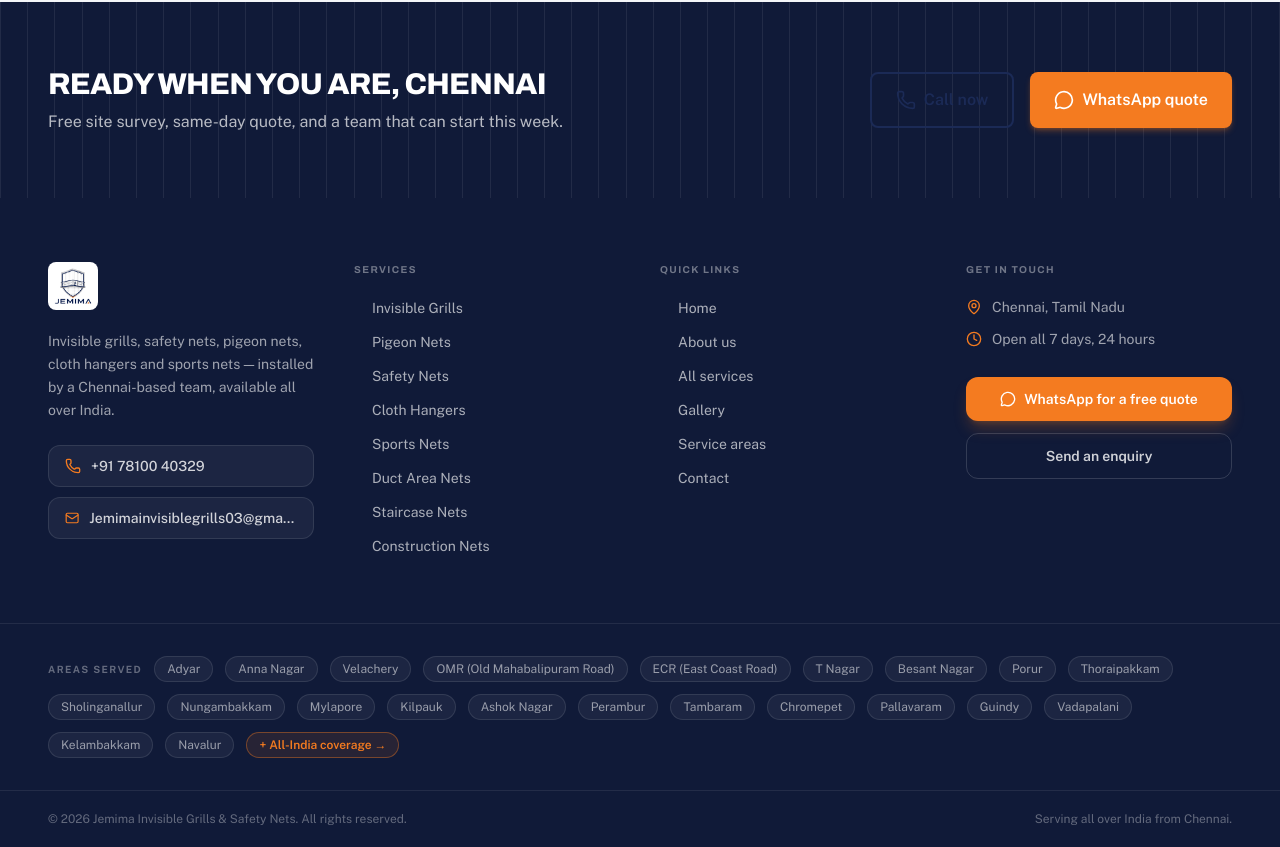
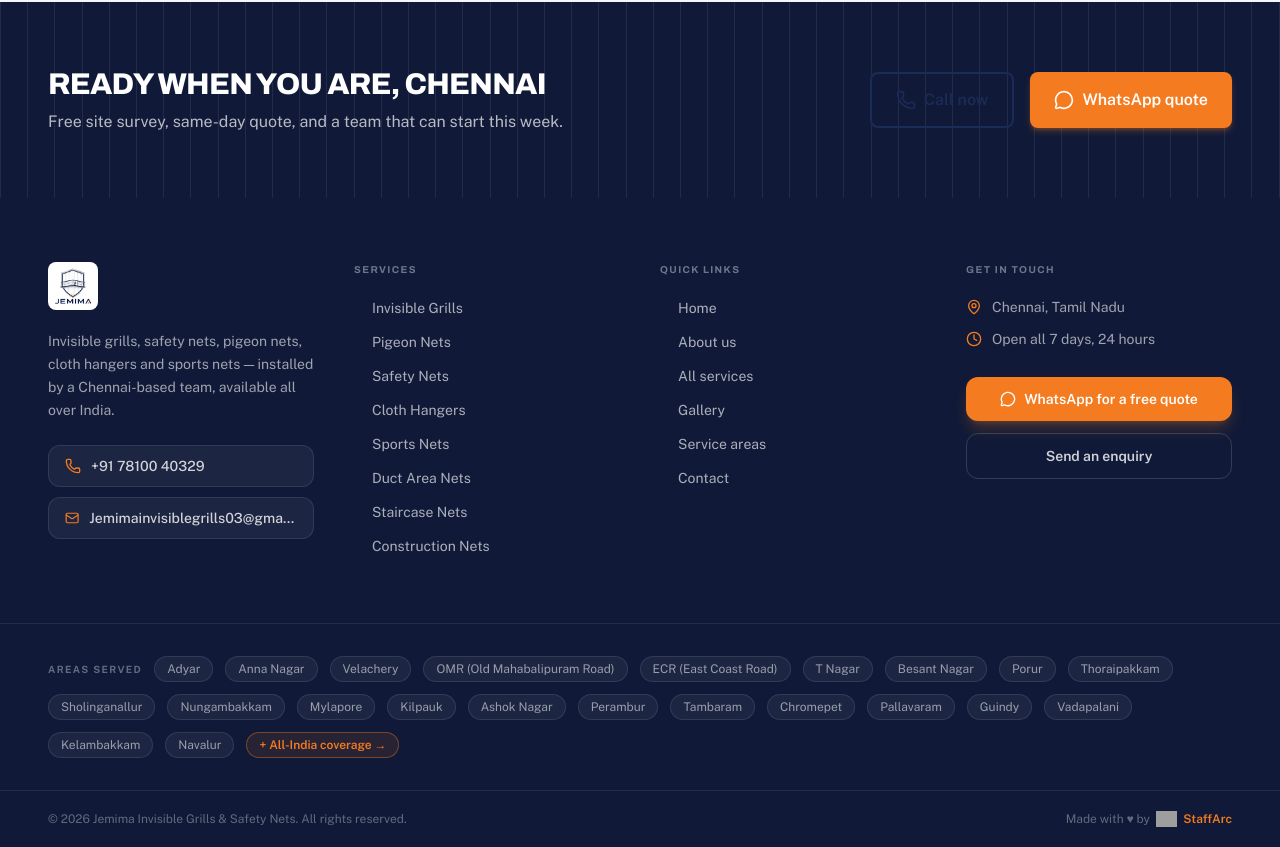
Before and after one commit to varuntejreddy03/jemima-invisible-grills, a React (Vite) app: page / in a window 1280 px wide. Shown: the part 7149-7996 px from the top of the page. Built offline with nearby package versions, Linux system fonts and the light colour scheme; grey boxes are pictures that could not be loaded.

Commit message:
feat: add Made with love by StaffArc credit in footer

```diff
--- a/src/components/layout/Footer.tsx
+++ b/src/components/layout/Footer.tsx
@@ -158,7 +158,20 @@ export function Footer() {
       <div className="border-t border-white/8">
         <div className="container-page flex flex-col gap-2 py-5 text-xs text-white/35 sm:flex-row sm:items-center sm:justify-between">
           <p>© {year} {BUSINESS.name}. All rights reserved.</p>
-          <p>Serving all over India from {BUSINESS.city}.</p>
+          <a
+            href="https://staffarc.in"
+            target="_blank"
+            rel="noreferrer"
+            className="inline-flex items-center gap-1.5 transition-opacity hover:opacity-80"
+          >
+            <span className="text-white/35">Made with ♥ by</span>
+            <img
+              src="https://www.staffarc.in/images/Staffarc-logo.png"
+              alt="StaffArc"
+              className="h-4 w-auto"
+            />
+            <span className="font-semibold text-orange">StaffArc</span>
+          </a>
         </div>
       </div>
 
```
